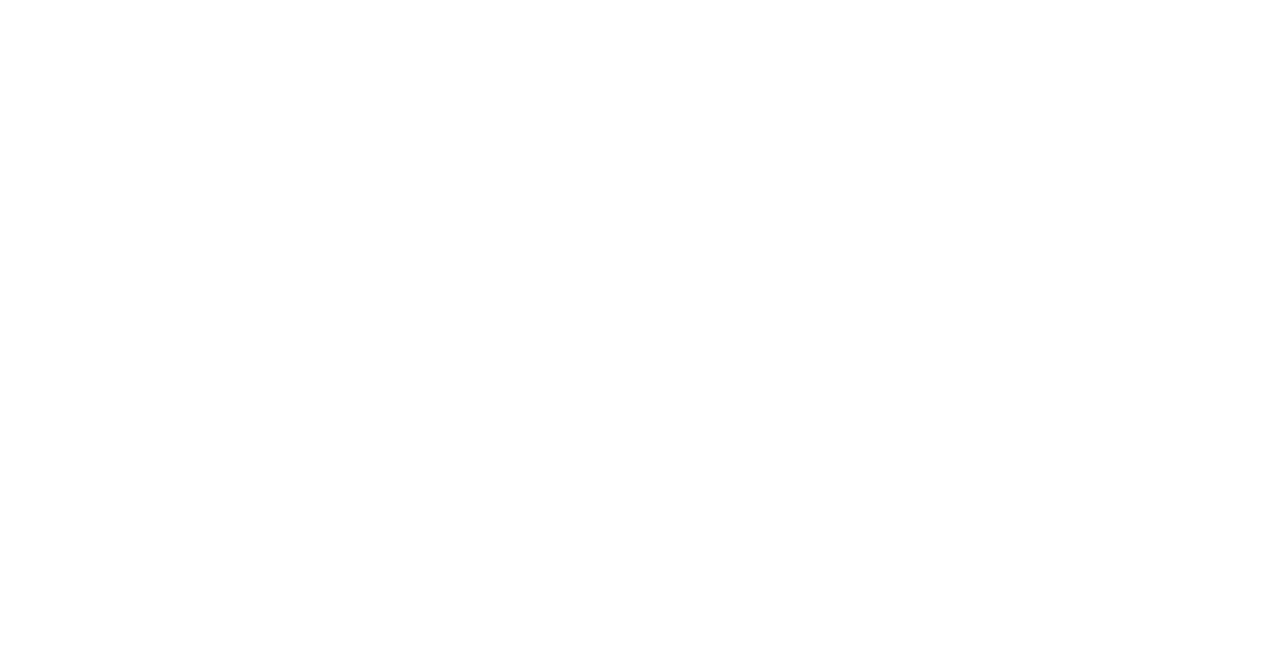
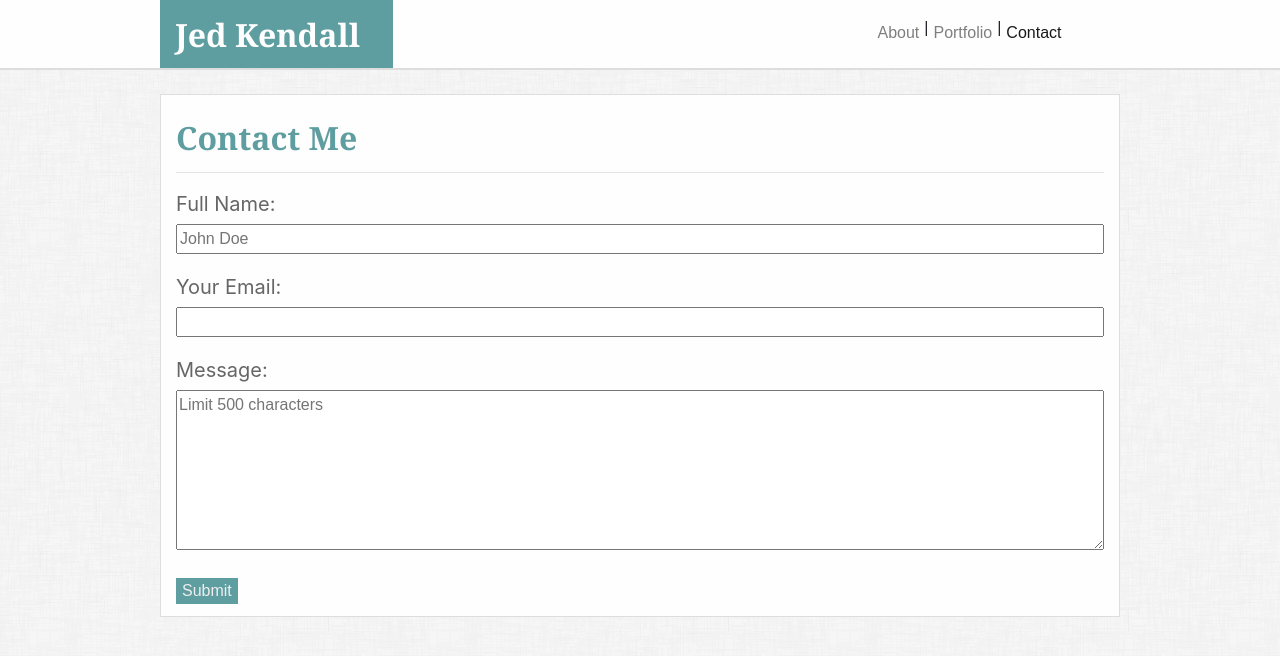
Before and after one commit to jryankendall/bootstrap-portfolio, a plain HTML site: page contact.html in a window 1280 px wide. Drawn offline with nearby package versions, Linux system fonts and the light colour scheme.

Commit message:
Should be finished! Nothing immediately and obviously broken, knock on wood.

```diff
--- /dev/null
+++ b/assets/sass/_contact.scss
@@ -0,0 +1,28 @@
+textarea {
+    width: 100%;
+    height: 16rem;
+    max-height: 24rem;
+}
+
+.wide-input {
+    width: 100%;
+}
+
+input {
+    margin-bottom: 12px;
+}
+
+label {
+    margin-top: 6px;
+}
+
+#submitbutton {
+    background-color: $teal;
+    color: #eee;
+    margin-top: 24px;
+    border: none;
+}
+
+#submitbutton:active {
+    background-color: #8CEAEC;
+}
--- a/assets/sass/_fonts.scss
+++ b/assets/sass/_fonts.scss
@@ -6,7 +6,7 @@ h3, h2, h1 {
     font-family: $bigfontfamily;
 }
 
-p, a, li {
+p, a, li, input, textarea {
     font-family: $defaultfontfamily;
     font-size: 1.6rem;
 }
@@ -22,6 +22,6 @@ h2 {
     color: #5f9ea0;
 }
 
-h3 {
+h3, label {
     font-size: 2rem;
 }
--- a/assets/sass/style.scss
+++ b/assets/sass/style.scss
@@ -4,6 +4,7 @@ html {
 }
 
 body {
+    background-color: #ddd;
     background-image: url("../images/dust_scratches.png")
 }
 
@@ -16,6 +17,8 @@ $teal: #5f9ea0;
 @import 'navbar';
 
 @import 'projects';
+
+@import 'contact';
 
 #filephoto {
     max-width: 240px;
--- a/contact.html
+++ b/contact.html
@@ -0,0 +1,86 @@
+<!DOCTYPE html>
+<html lang="en">
+<head>
+    <meta charset="UTF-8">
+    <meta name="viewport" content="width=device-width, initial-scale=1.0">
+    <meta http-equiv="X-UA-Compatible" content="ie=edge">
+
+    <title>Jed's Bootstrap Contact Page</title>
+
+    <!-- Bootstrap CSS first, then my stylesheet -->
+    <link rel="stylesheet" href="https://stackpath.bootstrapcdn.com/bootstrap/4.2.1/css/bootstrap.min.css" integrity="sha384-GJzZqFGwb1QTTN6wy59ffF1BuGJpLSa9DkKMp0DgiMDm4iYMj70gZWKYbI706tWS" crossorigin="anonymous">
+    <link rel="stylesheet" href="assets/css/style.css">
+</head>
+
+<body>
+
+    <nav class="navbar navbar-expand-sm main-navbar navbar-light">
+        <div class="container navbar-container">
+            <div class="row navbar-row d-flex flex-row justify-content-between">
+                <div class="col-3 nametext-container">
+                    <h2 id="myname">Jed Kendall</h2>
+                </div>
+                <div class="col-3" id="navbar-content">
+                    <ul class="navbar-nav rightside-links">
+                        <li class="nav-item">
+                            <a class="nav-link" href="index.html">About</a>
+                        </li>
+                        <li>|</li>
+                        <li class="nav-item">
+                            <a class="nav-link" href="portfolio.html">Portfolio</a>
+                        </li>
+                        <li>|</li>
+                        <li class="nav-item active">
+                            <a class="nav-link" href="contact.html">Contact <span class="sr-only">(current)</span></a>
+                        </li>
+
+                    </ul>
+                </div>
+            </div>
+        </div>
+
+    </nav>
+
+    <div class="container page-content-container">
+        <div class="row header-row">
+            <div class="col-3 header-text">
+                <h2>Contact Me</h2>
+            </div>
+        </div>
+        <hr>
+
+        <div class="row">
+            <div class="col-12">
+
+                <form>
+                    <label for="fullname">
+                        Full Name:
+                    </label><br>
+                    <input type="text" id="yourname" name="fullname" placeholder="John Doe" class="wide-input">
+
+                    <label for="email">
+                        Your Email:
+                    </label> <br>
+                    <input type="email" id="youremail" name="email" class="wide-input">
+
+                    <label for="message">
+                        Message:
+                    </label> <br>
+                    <textarea name="yourmessage" id="messagebox" maxlength="500" placeholder="Limit 500 characters"></textarea>
+
+                    <input type="submit" name="submit" value="Submit" id="submitbutton">
+                </form>
+
+            </div>
+        </div>
+    </div>
+
+
+    <!-- Bootstrap Javascript -->
+    <script src="https://code.jquery.com/jquery-3.3.1.slim.min.js" integrity="sha384-q8i/X+965DzO0rT7abK41JStQIAqVgRVzpbzo5smXKp4YfRvH+8abtTE1Pi6jizo" crossorigin="anonymous"></script>
+    <script src="https://cdnjs.cloudflare.com/ajax/libs/popper.js/1.14.6/umd/popper.min.js" integrity="sha384-wHAiFfRlMFy6i5SRaxvfOCifBUQy1xHdJ/yoi7FRNXMRBu5WHdZYu1hA6ZOblgut" crossorigin="anonymous"></script>
+    <script src="https://stackpath.bootstrapcdn.com/bootstrap/4.2.1/js/bootstrap.min.js" integrity="sha384-B0UglyR+jN6CkvvICOB2joaf5I4l3gm9GU6Hc1og6Ls7i6U/mkkaduKaBhlAXv9k" crossorigin="anonymous"></script>
+
+</body>
+
+</html>
```
Also changed, not shown: assets/css/style.css, 1 other file.
